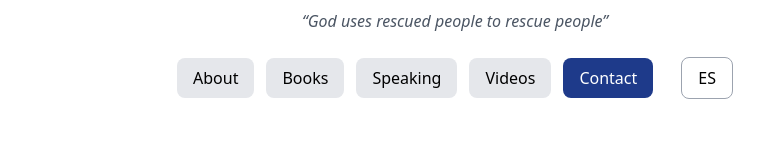
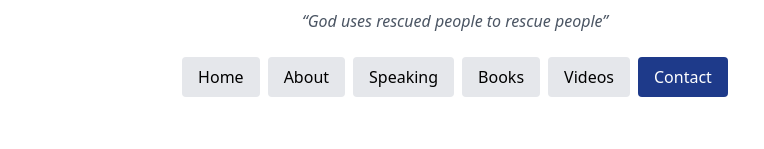
Before and after one commit to klfministries/klf-ministries-website, a Next.js app: page /en/contact in a window 1280 px wide. Shown: the part 183-332 px from the top of the page, without its empty margins (185-949 px from the left). Built offline with nearby package versions, Linux system fonts and the light colour scheme.

Commit message:
Restore navigation with Home button and language support

```diff
--- a/app/components/Nav.jsx
+++ b/app/components/Nav.jsx
@@ -5,49 +5,34 @@ import { usePathname } from "next/navigation";
 
 export default function Nav({ lang }) {
   const pathname = usePathname();
+  const base = `/${lang}`;
 
-  const switchLang = lang === "en" ? "es" : "en";
-  const switchedPath = pathname.replace(`/${lang}`, `/${switchLang}`);
-
-  const links = {
-    en: [
-      { href: "/about", label: "About" },
-      { href: "/books", label: "Books" },
-      { href: "/speaking", label: "Speaking" },
-      { href: "/videos", label: "Videos" },
-      { href: "/contact", label: "Contact" },
-    ],
-    es: [
-      { href: "/about", label: "Acerca de" },
-      { href: "/books", label: "Libros" },
-      { href: "/speaking", label: "Predicación" },
-      { href: "/videos", label: "Videos" },
-      { href: "/contact", label: "Contacto" },
-    ],
-  };
+  const linkClass = (path) =>
+    `px-4 py-2 rounded ${
+      pathname === `${base}${path}`
+        ? "bg-blue-900 text-white"
+        : "bg-gray-200 hover:bg-gray-300"
+    }`;
 
   return (
-    <nav className="flex flex-wrap items-center justify-center gap-3 mt-6">
-      {links[lang].map((link) => (
-        <Link
-          key={link.href}
-          href={`/${lang}${link.href}`}
-          className={`px-4 py-2 rounded-lg ${
-            pathname === `/${lang}${link.href}`
-              ? "bg-blue-900 text-white"
-              : "bg-gray-200"
-          }`}
-        >
-          {link.label}
-        </Link>
-      ))}
-
-      {/* Language toggle */}
-      <Link
-        href={switchedPath}
-        className="ml-4 px-4 py-2 rounded-lg border border-gray-400"
-      >
-        {lang === "en" ? "ES" : "EN"}
+    <nav className="flex flex-wrap justify-center gap-2 mt-6">
+      <Link href={base} className={linkClass("")}>
+        {lang === "es" ? "Inicio" : "Home"}
+      </Link>
+      <Link href={`${base}/about`} className={linkClass("/about")}>
+        {lang === "es" ? "Acerca de" : "About"}
+      </Link>
+      <Link href={`${base}/speaking`} className={linkClass("/speaking")}>
+        {lang === "es" ? "Predicación" : "Speaking"}
+      </Link>
+      <Link href={`${base}/books`} className={linkClass("/books")}>
+        {lang === "es" ? "Libros" : "Books"}
+      </Link>
+      <Link href={`${base}/videos`} className={linkClass("/videos")}>
+        {lang === "es" ? "Videos" : "Videos"}
+      </Link>
+      <Link href={`${base}/contact`} className={linkClass("/contact")}>
+        {lang === "es" ? "Contacto" : "Contact"}
       </Link>
     </nav>
   );
```
